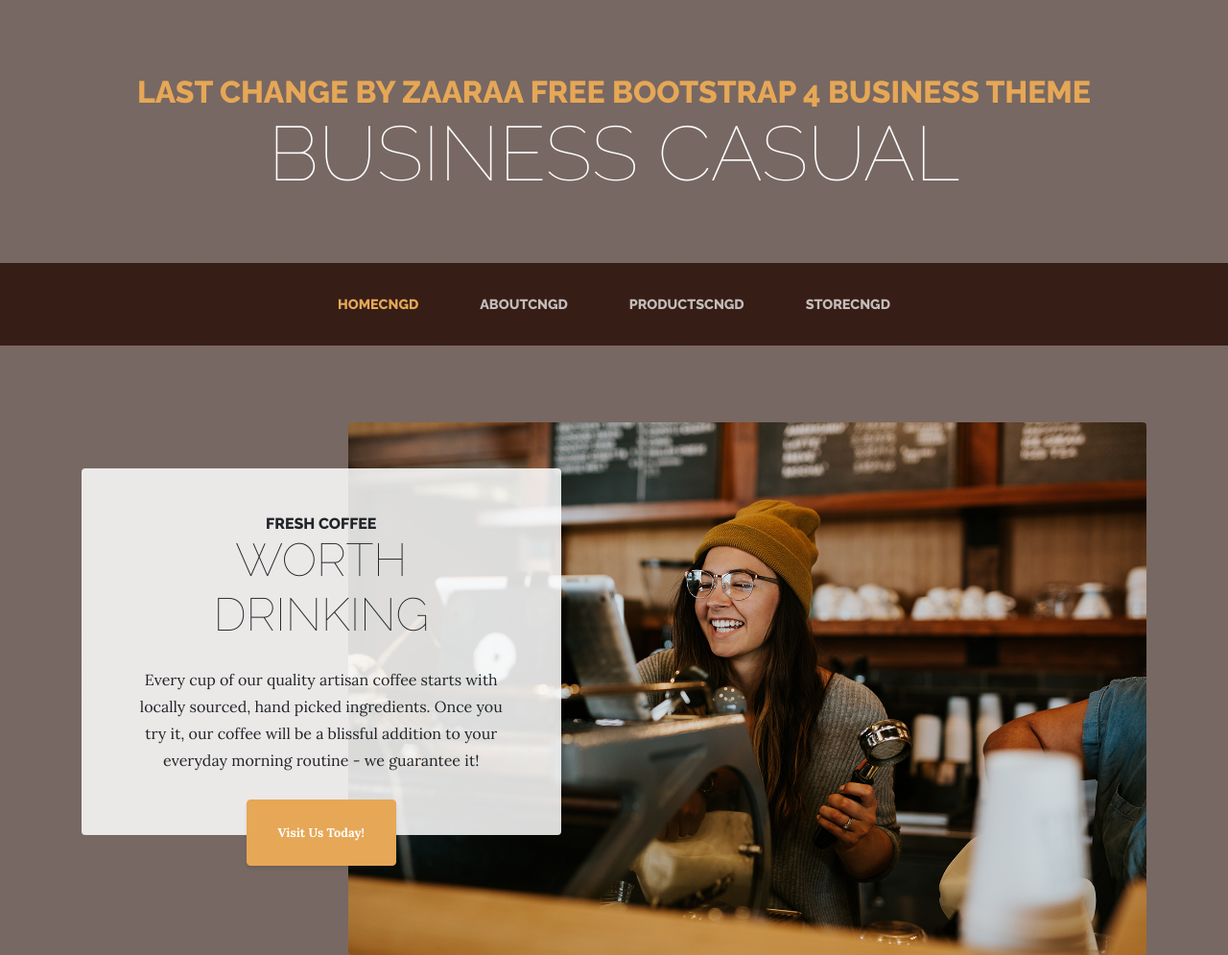
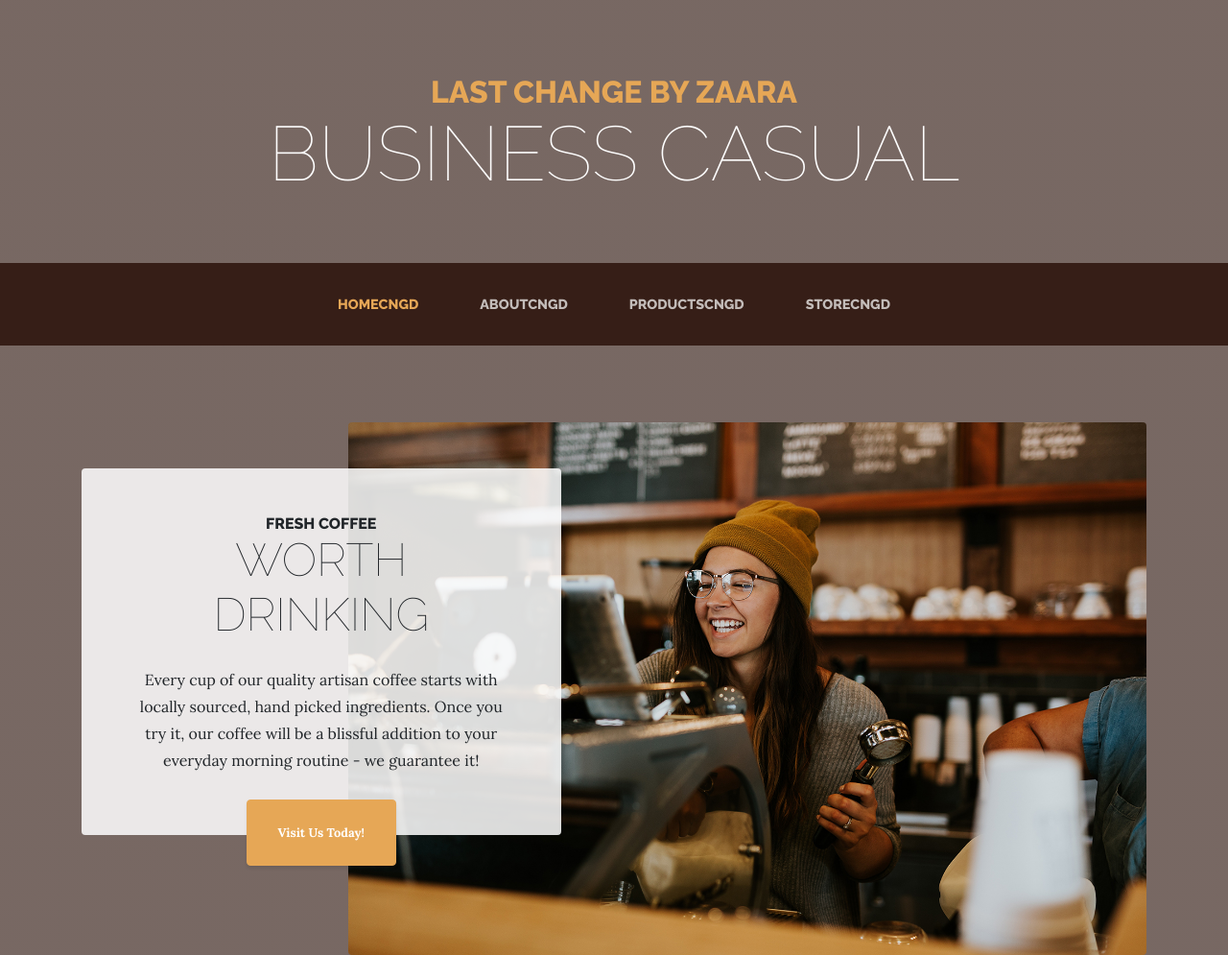
Before and after one commit to sagarromer/learn2, a website: page index.html in a window 1280 px wide. Shown: the top 995 px of the page at 96% size. Drawn offline with Linux system fonts and the light colour scheme.

Commit message:
changed the headeer name laaraaaaaa

```diff
--- a/index.html
+++ b/index.html
@@ -25,7 +25,7 @@
   <body>
 
     <h1 class="site-heading text-center text-white d-none d-lg-block">
-      <span class="site-heading-upper text-primary mb-3">last change by zaaraA Free Bootstrap 4 Business Theme</span>
+      <span class="site-heading-upper text-primary mb-3">last change by zaara</span>
       <span class="site-heading-lower">Business Casual</span>
     </h1>
 
```
